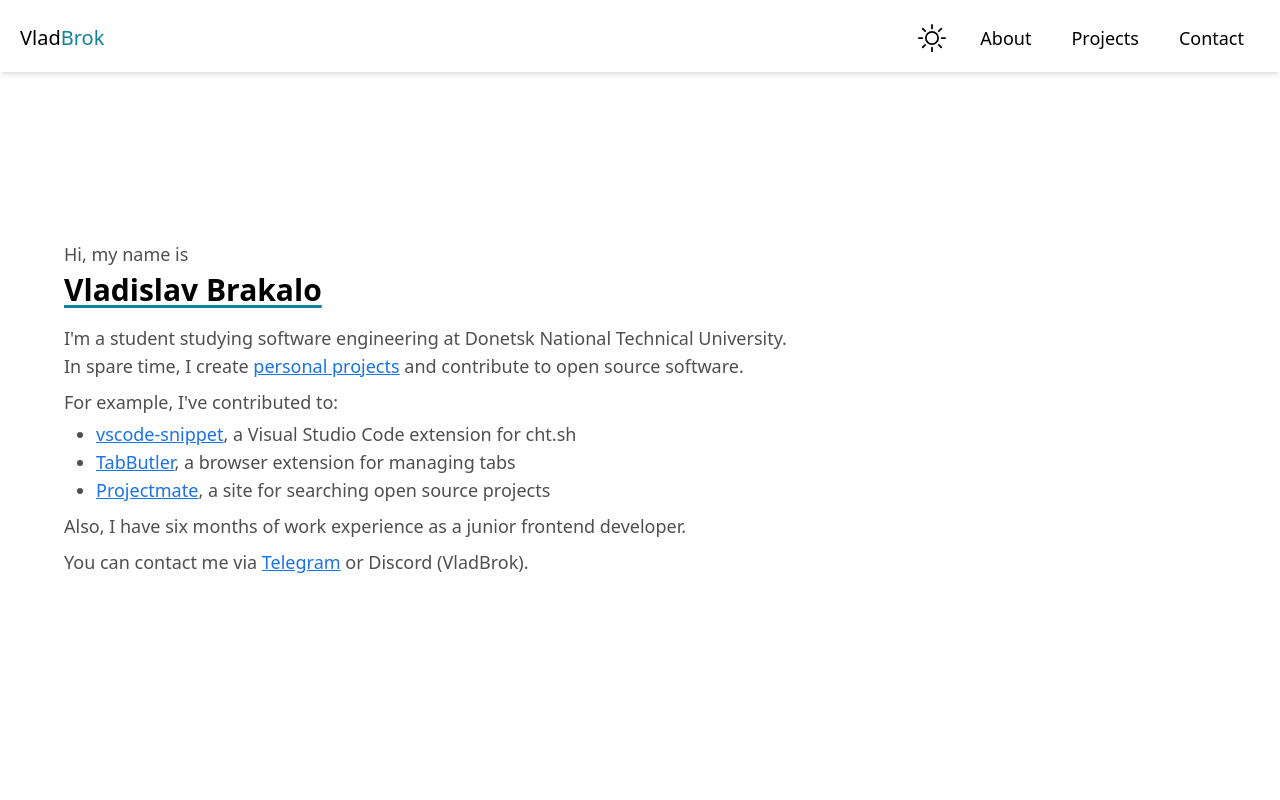
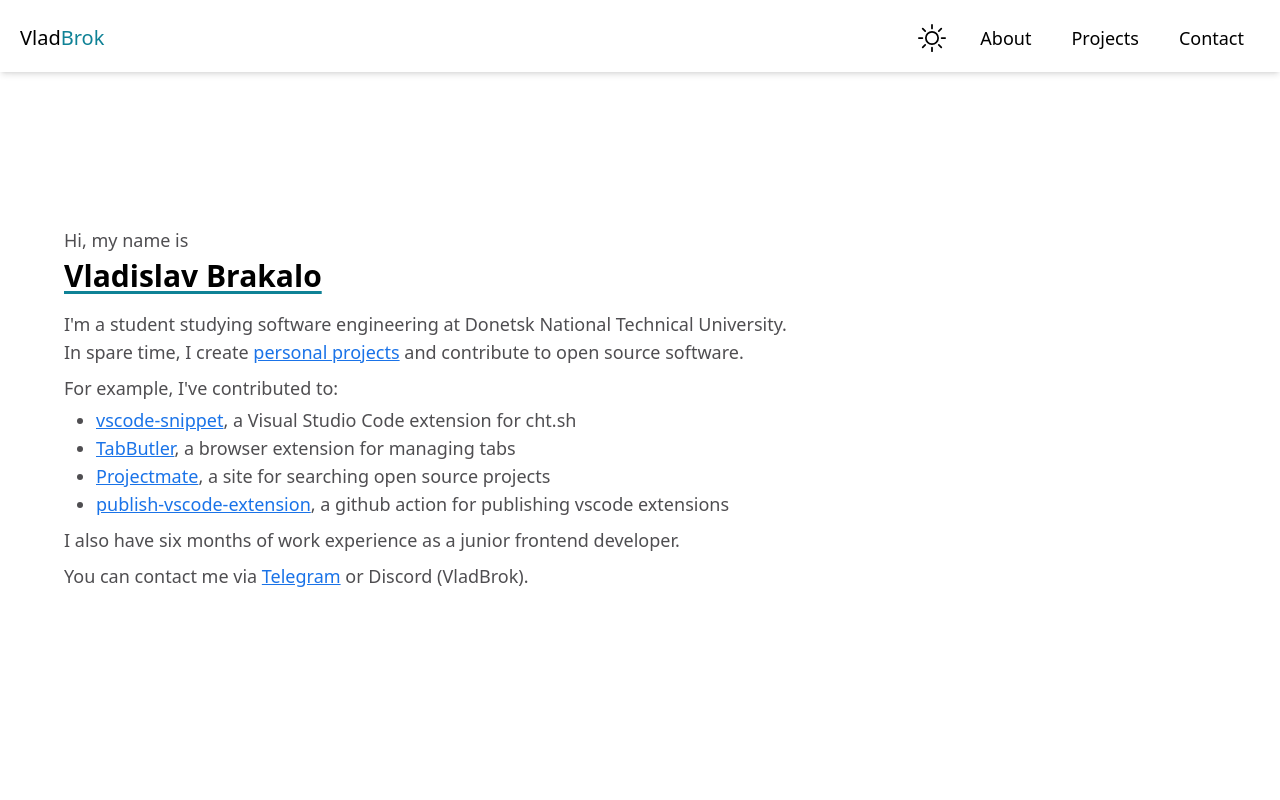
Before and after one commit to VladBrok/personal-site, a React (Vite) app: page / in a window 1280 px wide. Shown: the top 800 px of the page. Built offline with nearby package versions, Linux system fonts and the light colour scheme.

Commit message:
update contributions, rewrite a sentence

```diff
--- a/src/components/App.jsx
+++ b/src/components/App.jsx
@@ -87,7 +87,6 @@ export default function App() {
                   , a browser extension for managing tabs
                 </li>
                 <li className="list-item">
-                  {" "}
                   <a
                     className="link"
                     href="https://github.com/rohitdasu/projectmate"
@@ -96,10 +95,19 @@ export default function App() {
                   </a>
                   , a site for searching open source projects
                 </li>
+                <li className="list-item">
+                  <a
+                    className="link"
+                    href="https://github.com/HaaLeo/publish-vscode-extension"
+                  >
+                    publish-vscode-extension
+                  </a>
+                  , a github action for publishing vscode extensions
+                </li>
               </ul>
             </div>
             <p className="mb-2">
-              Also, I have six months of work experience as a junior frontend
+              I also have six months of work experience as a junior frontend
               developer.
             </p>
             <p>
```
